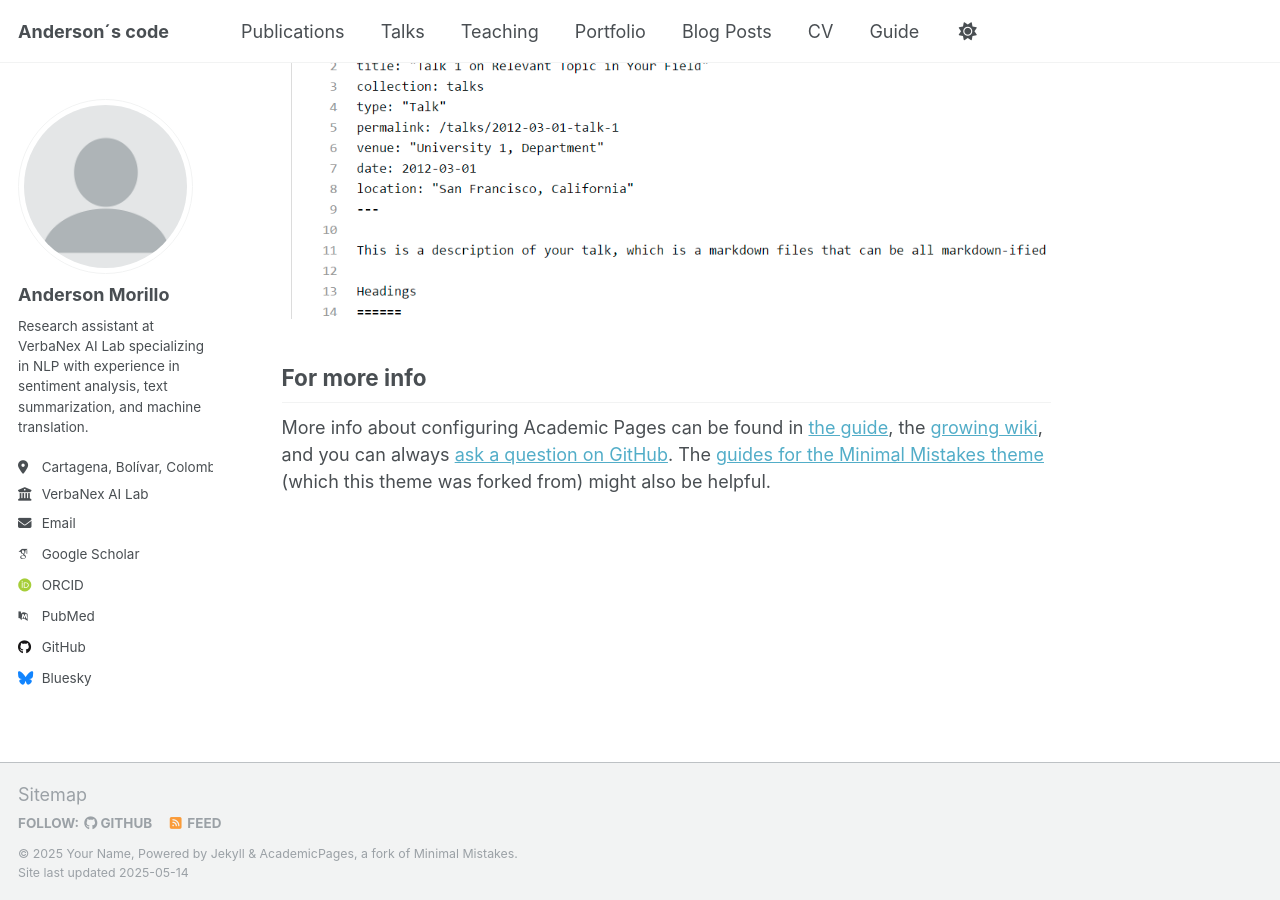
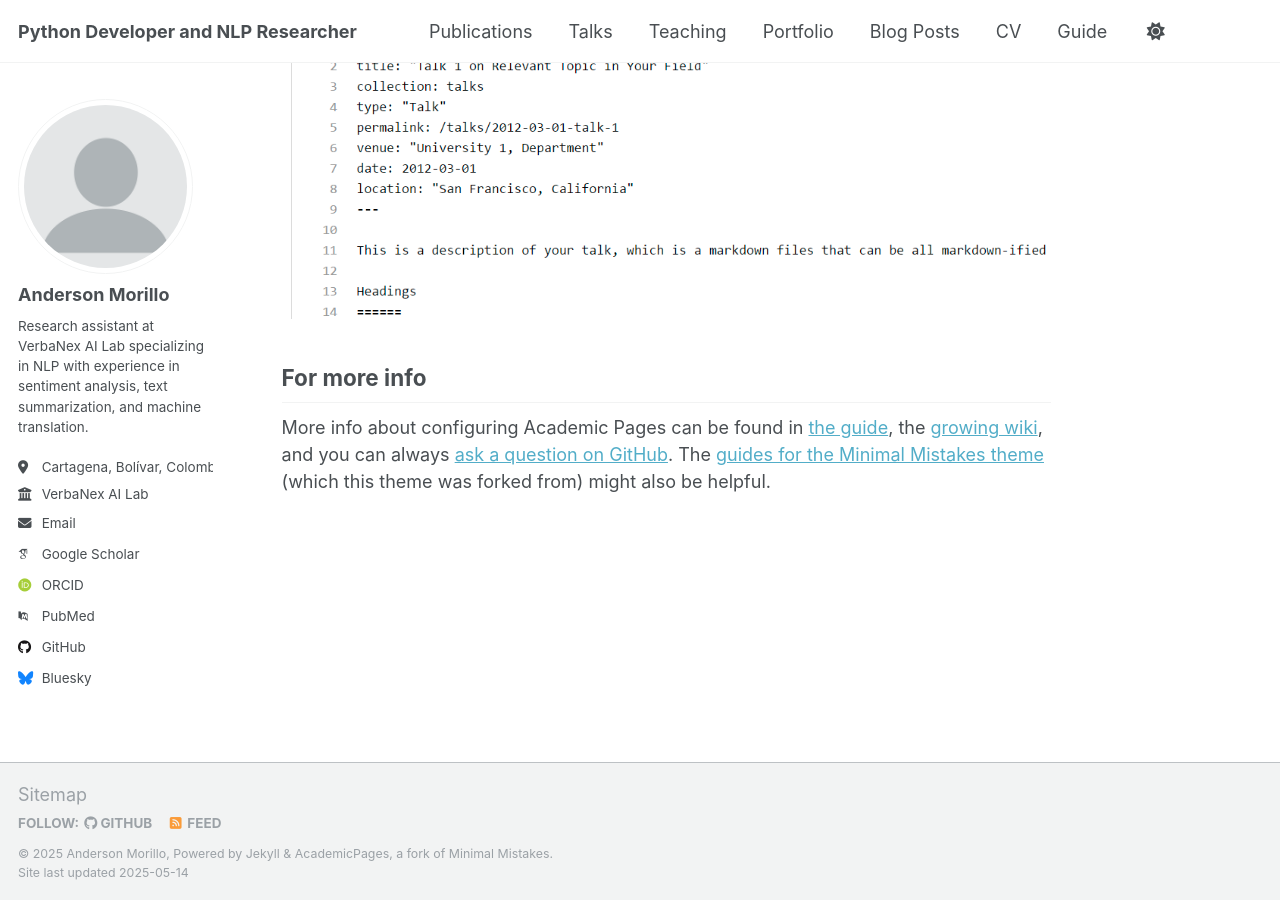
Before and after one commit to andersonmorillo/andersonmorillo.github.io, a Jekyll site: the page built from _pages/about.md, in a window 1280 px wide and 900 px high, scrolled down 2636 px. Built offline with Jekyll 4.4.1, drawn with Linux system fonts in a browser that asks for light colours; some web fonts are replaced.

Commit message:
Update _config.yml

```diff
--- a/_config.yml
+++ b/_config.yml
@@ -11,8 +11,9 @@ locale                   : "en-US"
 site_theme               : "default"
 title                    : "Anderson´s code"
 title_separator          : "-"
-name                     : &name "Your Name"
-description              : &description "personal description"
+name                     : Anderson Morillo
+title                    : Python Developer and NLP Researcher
+description              : Research assistant at VerbaNex AI Lab specializing in NLP with experience in sentiment analysis, text summarization, and machine translation.
 url                      : https://academicpages.github.io # the base hostname & protocol for your site e.g. "https://[your GitHub username].github.io" or if you already have some other page hosted on Github then use "https://[your GitHub username].github.io/[Your Repo Name]"
 baseurl                  : "" # the subpath of your site, e.g. "/blog"
 repository               : "academicpages/academicpages.github.io"
```
